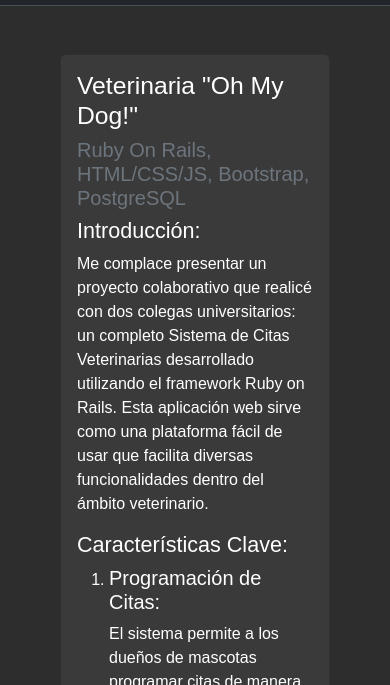
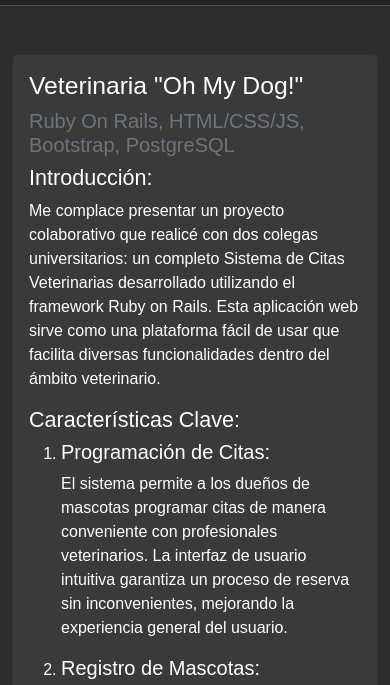
Before and after one commit to IacobucciB/IacobucciB.github.io, a plain HTML site: page vet/index.html in a window 390 px wide. Shown: the part 51-736 px from the top of the page. Drawn offline with nearby package versions, Linux system fonts and the light colour scheme.

Commit message:
modified:   vet/index.html     fluid card mobile

```diff
--- a/vet/index.html
+++ b/vet/index.html
@@ -69,7 +69,7 @@
             <div class="col-md-8 col-lg-9 order-1 order-md-0 custom-column">
                 <!-- Content for the wider column (80%) goes here -->
 
-                <div class="card ms-5 me-5 mx-auto">
+                <div class="card mx-md-5 mx-0">
                     <div class="card-body">
 
 
```
